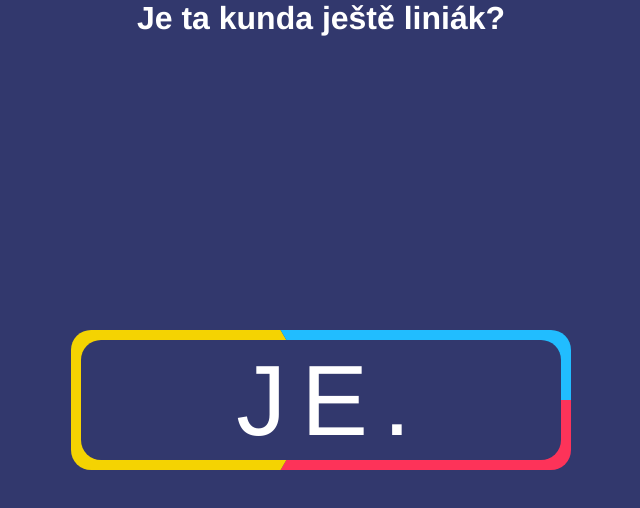
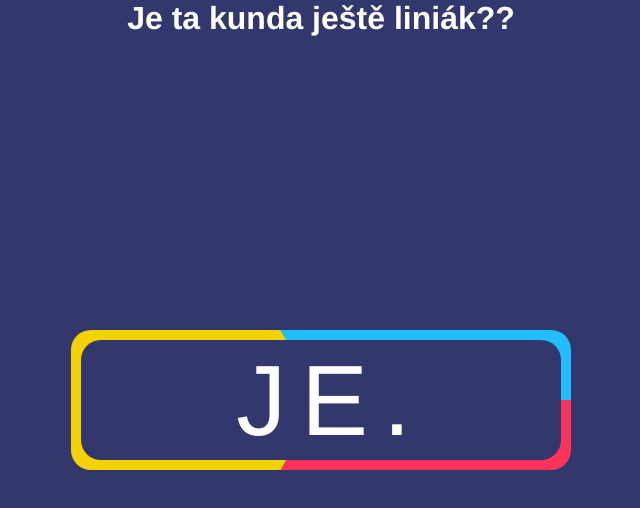
Before and after one commit to ixaczech/liniak, a plain HTML site: page index.html in a window 1280 px wide. Shown: the whole page, without its empty margins (319-959 px from the left). Drawn offline with Linux system fonts and the light colour scheme.

Commit message:
added question mark

```diff
--- a/index.html
+++ b/index.html
@@ -14,7 +14,7 @@
 </head>
 
 <body>
-    <h1 class="question">Je ta kunda ještě liniák?</h1>
+    <h1 class="question">Je ta kunda ještě liniák??</h1>
 
 
 
```
